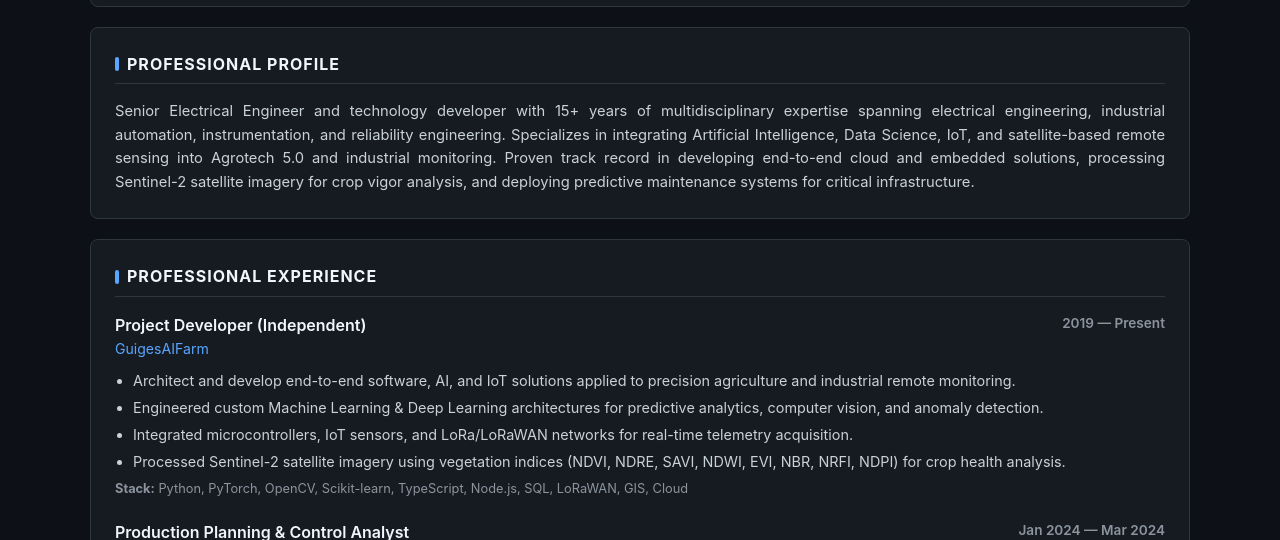
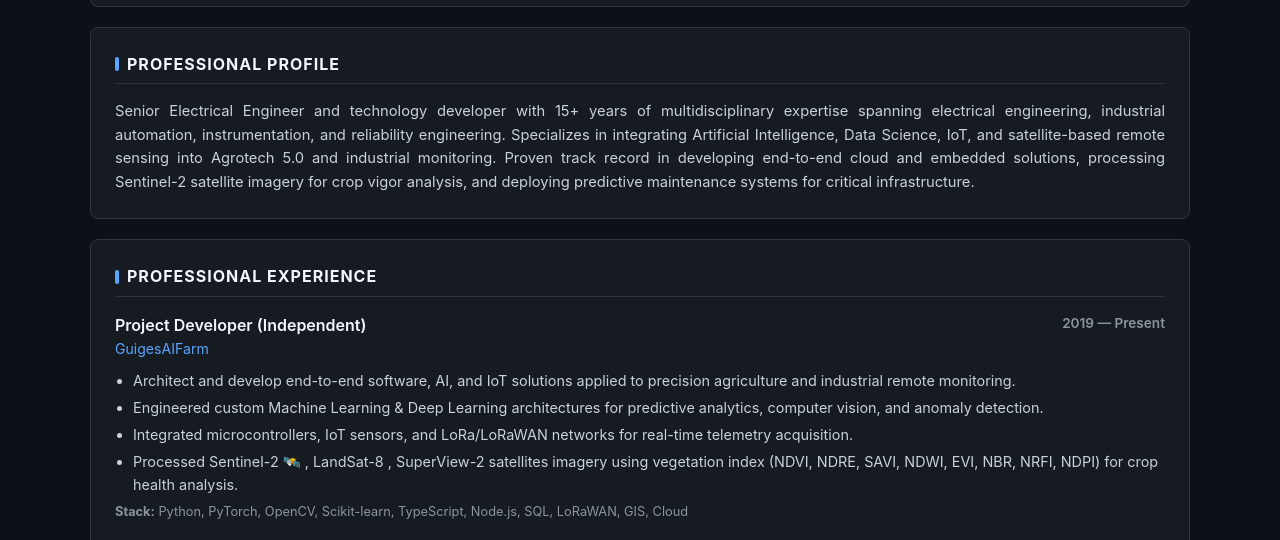
Before and after one commit to guigesaifarm/Resume, a plain HTML site: page index.html in a window 1280 px wide. Shown: the part 260-800 px from the top of the page. Drawn offline with Linux system fonts and the light colour scheme.

Commit message:
Update satellite imagery description in index.html

```diff
--- a/index.html
+++ b/index.html
@@ -364,7 +364,7 @@
               <li>Architect and develop end-to-end software, AI, and IoT solutions applied to precision agriculture and industrial remote monitoring.</li>
               <li>Engineered custom Machine Learning & Deep Learning architectures for predictive analytics, computer vision, and anomaly detection.</li>
               <li>Integrated microcontrollers, IoT sensors, and LoRa/LoRaWAN networks for real-time telemetry acquisition.</li>
-              <li>Processed Sentinel-2 satellite imagery using vegetation indices (NDVI, NDRE, SAVI, NDWI, EVI, NBR, NRFI, NDPI) for crop health analysis.</li>
+              <li>Processed Sentinel-2 🛰️ , LandSat-8 , SuperView-2 satellites imagery using vegetation index (NDVI, NDRE, SAVI, NDWI, EVI, NBR, NRFI, NDPI) for crop health analysis.</li>
             </ul>
             <div class="tech-stack"><strong>Stack:</strong> Python, PyTorch, OpenCV, Scikit-learn, TypeScript, Node.js, SQL, LoRaWAN, GIS, Cloud</div>
           </div>
```
